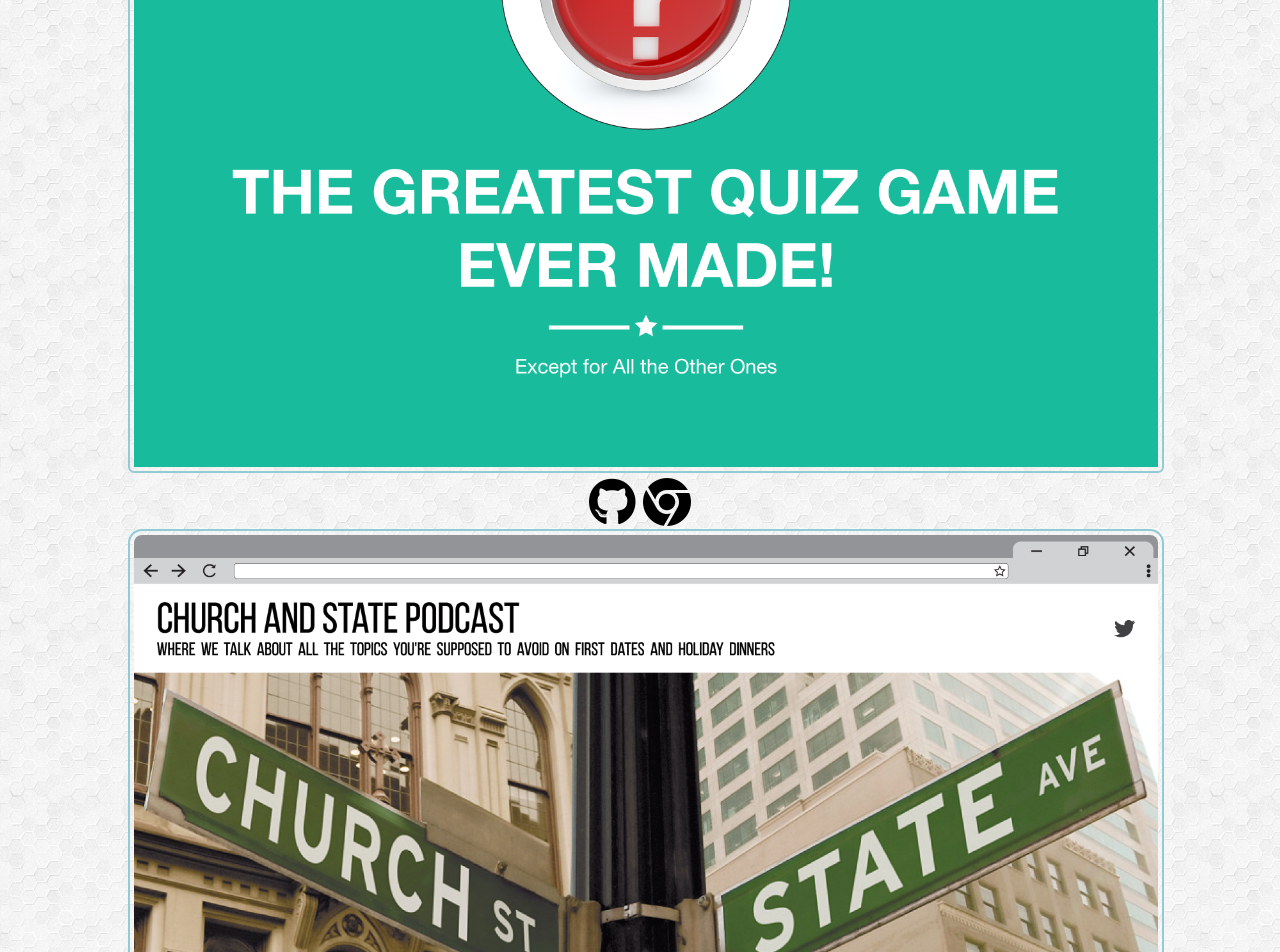
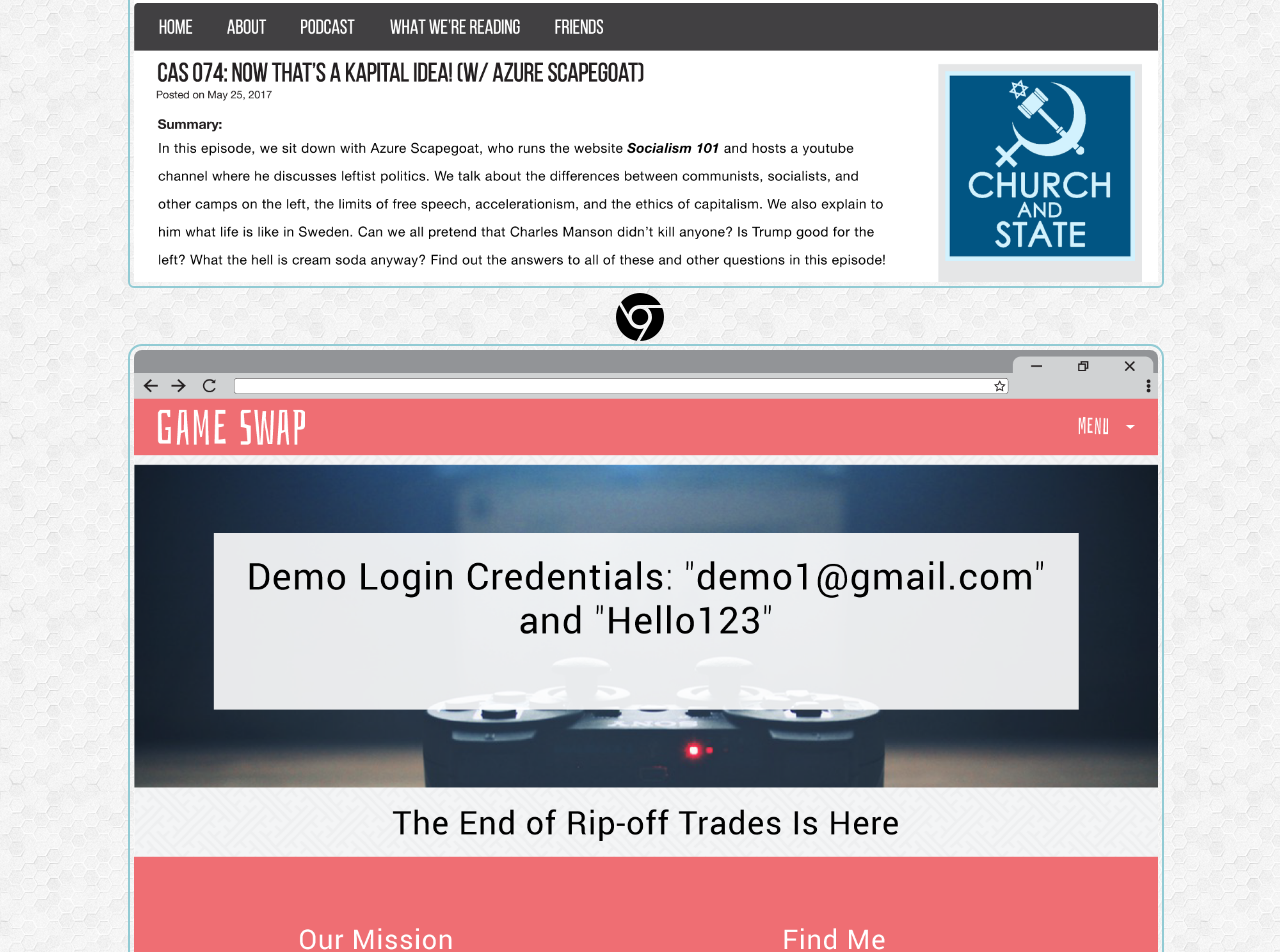
Before and after one commit to auldsyababua/aulds-portfolio, a plain HTML site: page index.html in a window 1280 px wide. Shown: the part 1389-2341 px from the top of the page. Drawn offline with Linux system fonts and the light colour scheme; a web font is replaced by a local one.

Commit message:
change hero image size, remove quiz game from portfolio section.

```diff
--- a/css/style.css
+++ b/css/style.css
@@ -64,7 +64,7 @@ br {
     margin: 0 auto;
     height: 300px;
     width: 300px;
-    margin-top: 150px;
+    margin-top: 77px;
 }
 
 #contactList .center-text a {
@@ -256,7 +256,7 @@ i.fa.fa-chrome.fa-2x, i.fa.fa-github.fa-2x {
     }
 
     #header {
-      height: 600px;
+      height: 415px;
     }
 
     #logo {
@@ -287,7 +287,7 @@ i.fa.fa-chrome.fa-2x, i.fa.fa-github.fa-2x {
     }
 
     .circle {
-        margin-top: 150px
+        margin-top: 77px
     }
 
     .circle-text {
--- a/index.html
+++ b/index.html
@@ -81,32 +81,6 @@
 
                 <!-- PORTFOLIO CONTENT -->
                 <div class="inner to-center">
-                    <div class="grid">
-                        <div class="grid-image">
-                          <img src="img/quizgame.png" style="
-                            border-top-left-radius: 14px;
-                            border-top-right-radius: 14px;
-                          ">
-                        </div>
-
-                        <div class="grid-hover">
-                            <div class="options-container">
-                                <ul class="code-or-web">
-                                    <li>
-                                        <a href="https://github.com/auldsyababua/greatest-quiz-game-ever-made" target="_blank">
-                                            <i class="fa fa-github fa-2x" aria-hidden=”true”></i>
-                                        </a>
-                                    </li>
-                                    <li>
-                                        <a href="https://auldsyababua.github.io/greatest-quiz-game-ever-made/" target="_blank">
-                                            <i class="fa fa-chrome fa-2x" aria-hidden=”true”></i>
-                                        </a>
-                                    </li>
-                                </ul>
-                            </div><!-- Ends div options-container -->
-                        </div><!-- Ends div grid-hover -->
-                    </div><!-- Ends div grid -->
-
                     <div class="grid">
                         <div class="grid-image">
                           <img src="img/churchandstate.png" style="
```
